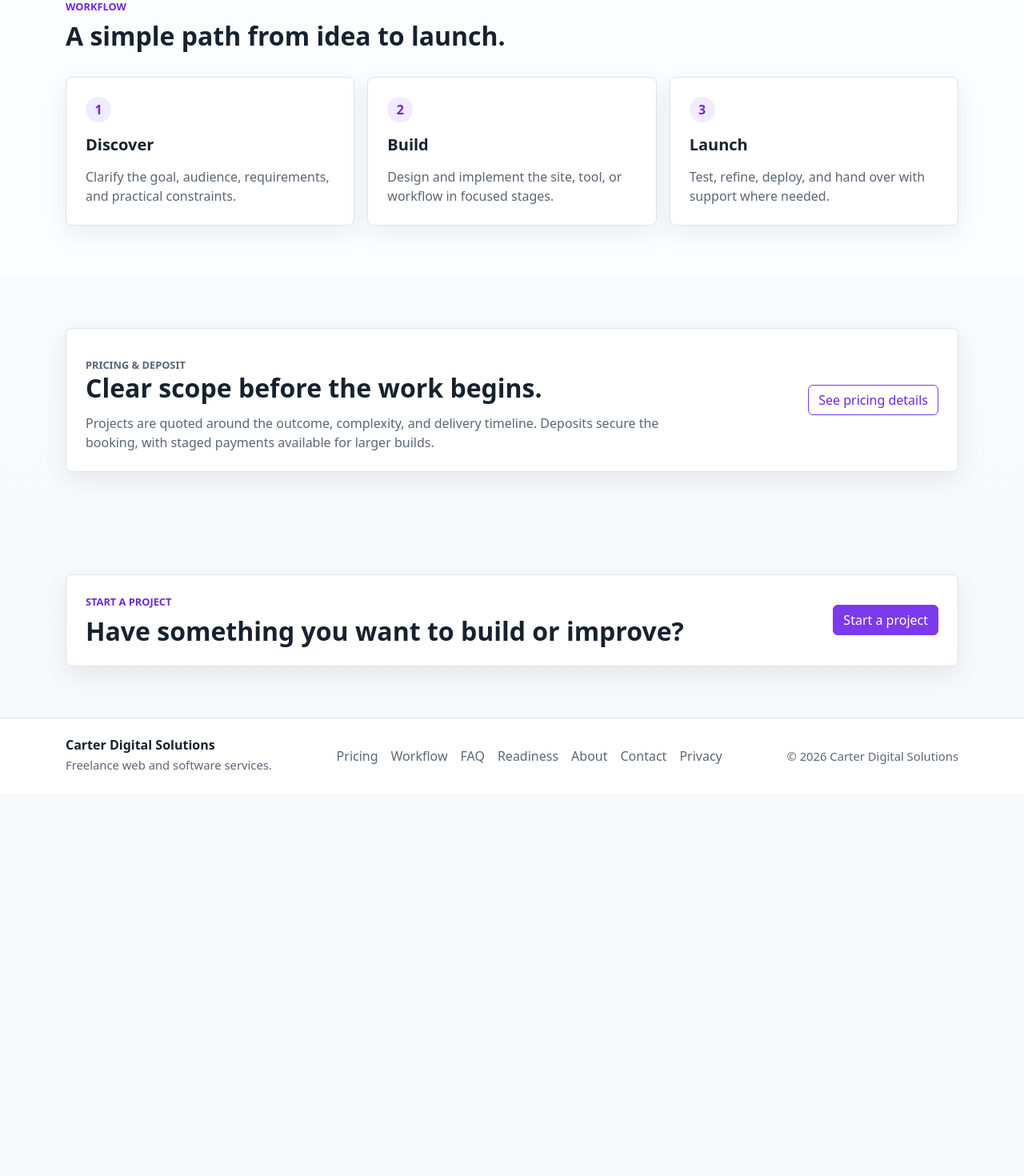
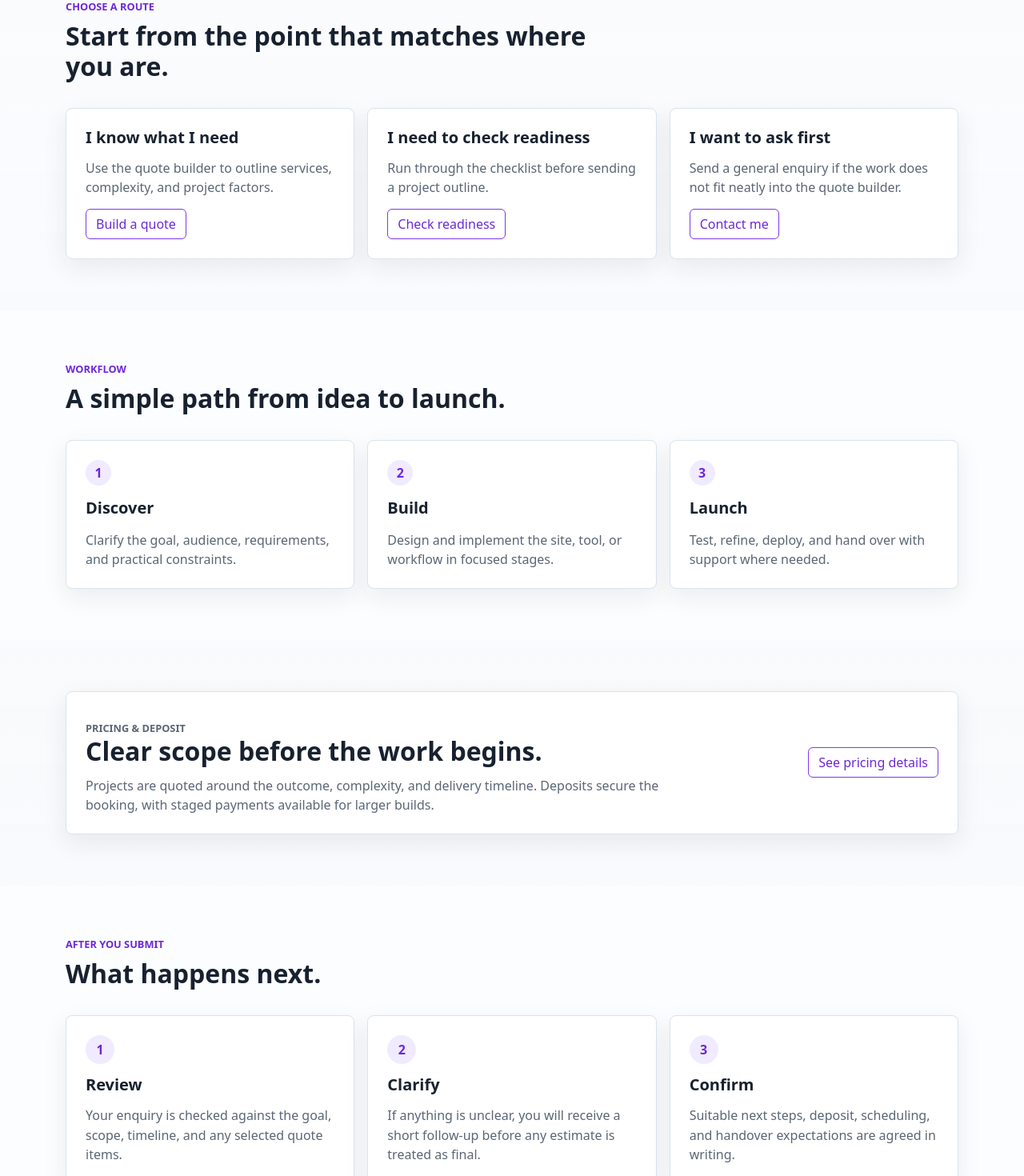
Before and after one commit to BahzingaDev/CarterDigitalSolutions, a React (Vite) app in the folder frontend/: page / in a window 1280 px wide. Shown: the part 1140-2610 px from the top of the page at 80% size. Before the commit the page ends 2132 px from the top, so only its background shows below. Built offline with nearby package versions, Linux system fonts and the light colour scheme.

Commit message:
Updated customer facing pages

```diff
--- /dev/null
+++ b/frontend/components/CustomerPathPanel.tsx
@@ -0,0 +1,45 @@
+const paths = [
+  {
+    title: 'I know what I need',
+    description: 'Use the quote builder to outline services, complexity, and project factors.',
+    href: '/quote',
+    action: 'Build a quote',
+  },
+  {
+    title: 'I need to check readiness',
+    description: 'Run through the checklist before sending a project outline.',
+    href: '/readiness',
+    action: 'Check readiness',
+  },
+  {
+    title: 'I want to ask first',
+    description: 'Send a general enquiry if the work does not fit neatly into the quote builder.',
+    href: '/contact',
+    action: 'Contact me',
+  },
+];
+
+export function CustomerPathPanel() {
+  return (
+    <section className="page-section">
+      <div className="container">
+        <div className="section-heading">
+          <p className="section-kicker">Choose a route</p>
+          <h2>Start from the point that matches where you are.</h2>
+        </div>
+
+        <div className="customer-path-grid">
+          {paths.map((path) => (
+            <article className="customer-path-card" key={path.title}>
+              <h3>{path.title}</h3>
+              <p>{path.description}</p>
+              <a className="btn btn-outline-accent" href={path.href}>
+                {path.action}
+              </a>
+            </article>
+          ))}
+        </div>
+      </div>
+    </section>
+  );
+}
--- /dev/null
+++ b/frontend/components/NextStepsPanel.tsx
@@ -0,0 +1,37 @@
+const nextSteps = [
+  {
+    title: 'Review',
+    description: 'Your enquiry is checked against the goal, scope, timeline, and any selected quote items.',
+  },
+  {
+    title: 'Clarify',
+    description: 'If anything is unclear, you will receive a short follow-up before any estimate is treated as final.',
+  },
+  {
+    title: 'Confirm',
+    description: 'Suitable next steps, deposit, scheduling, and handover expectations are agreed in writing.',
+  },
+];
+
+export function NextStepsPanel() {
+  return (
+    <section className="page-section section-muted">
+      <div className="container">
+        <div className="section-heading">
+          <p className="section-kicker">After You Submit</p>
+          <h2>What happens next.</h2>
+        </div>
+
+        <div className="next-steps-grid">
+          {nextSteps.map((step, index) => (
+            <article className="next-step-card" key={step.title}>
+              <span>{index + 1}</span>
+              <h3>{step.title}</h3>
+              <p>{step.description}</p>
+            </article>
+          ))}
+        </div>
+      </div>
+    </section>
+  );
+}
--- a/frontend/components/QuoteBuilder.tsx
+++ b/frontend/components/QuoteBuilder.tsx
@@ -475,7 +475,8 @@ export function QuoteBuilder() {
           {status === 'success' ? (
             <div className="col-12">
               <div className="alert alert-success mb-0" role="status">
-                Quote enquiry received. I will review the selected items and follow up.
+                Quote enquiry received. You should receive an email confirmation, and I
+                will review the selected items before confirming any final estimate.
               </div>
             </div>
           ) : null}
--- a/frontend/pages/ContactPage.tsx
+++ b/frontend/pages/ContactPage.tsx
@@ -148,7 +148,8 @@ export function ContactPage() {
                     <div className="col-12">
                       <div className="alert alert-success mb-0" role="status">
                         Thank you. Your enquiry has been received and will be reviewed
-                        shortly. I will follow up by email with the next steps.
+                        shortly. You should receive an email confirmation, and I will
+                        follow up with the next steps.
                       </div>
                     </div>
                   ) : null}
--- a/frontend/pages/FaqPage.tsx
+++ b/frontend/pages/FaqPage.tsx
@@ -1,3 +1,5 @@
+import { CustomerPathPanel } from '../components/CustomerPathPanel';
+
 const faqs = [
   {
     question: 'How does a project usually start?',
@@ -56,6 +58,7 @@ export function FaqPage() {
           </div>
         </div>
       </section>
+      <CustomerPathPanel />
     </>
   );
 }
--- a/frontend/pages/HomePage.tsx
+++ b/frontend/pages/HomePage.tsx
@@ -1,5 +1,7 @@
 import { ContactCTA } from '../components/ContactCTA';
+import { CustomerPathPanel } from '../components/CustomerPathPanel';
 import { HeroSection } from '../components/HeroSection';
+import { NextStepsPanel } from '../components/NextStepsPanel';
 import { PricingPreview } from '../components/PricingPreview';
 import { ProcessPreview } from '../components/ProcessPreview';
 import { ServiceOverview } from '../components/ServiceOverview';
@@ -9,8 +11,10 @@ export function HomePage() {
     <>
       <HeroSection />
       <ServiceOverview />
+      <CustomerPathPanel />
       <ProcessPreview />
       <PricingPreview />
+      <NextStepsPanel />
       <ContactCTA />
     </>
   );
--- a/frontend/pages/QuotePage.tsx
+++ b/frontend/pages/QuotePage.tsx
@@ -1,4 +1,5 @@
 import { QuoteBuilder } from '../components/QuoteBuilder';
+import { NextStepsPanel } from '../components/NextStepsPanel';
 
 export function QuotePage() {
   return (
@@ -33,6 +34,7 @@ export function QuotePage() {
           <QuoteBuilder />
         </div>
       </section>
+      <NextStepsPanel />
     </>
   );
 }
--- a/frontend/pages/ReadinessPage.tsx
+++ b/frontend/pages/ReadinessPage.tsx
@@ -1,4 +1,6 @@
 import { useMemo, useState } from 'react';
+
+import { CustomerPathPanel } from '../components/CustomerPathPanel';
 
 const readinessItems = [
   'I know the main outcome I want from the project.',
@@ -72,6 +74,7 @@ export function ReadinessPage() {
           </div>
         </div>
       </section>
+      <CustomerPathPanel />
     </>
   );
 }
--- a/frontend/styles/app.css
+++ b/frontend/styles/app.css
@@ -350,6 +350,56 @@ body {
   color: var(--color-muted);
 }
 
+.customer-path-grid,
+.next-steps-grid {
+  display: grid;
+  gap: 1rem;
+  grid-template-columns: repeat(3, minmax(0, 1fr));
+}
+
+.customer-path-card,
+.next-step-card {
+  display: grid;
+  align-content: start;
+  gap: 0.875rem;
+  min-height: 100%;
+  padding: 1.5rem;
+  border: 1px solid var(--color-border);
+  border-radius: 8px;
+  background: var(--color-surface);
+  box-shadow: 0 10px 30px var(--color-shadow);
+}
+
+.customer-path-card h3,
+.next-step-card h3 {
+  margin-bottom: 0;
+  font-size: 1.25rem;
+  font-weight: 800;
+}
+
+.customer-path-card p,
+.next-step-card p {
+  margin-bottom: 0;
+  color: var(--color-muted);
+  line-height: 1.55;
+}
+
+.customer-path-card .btn {
+  align-self: end;
+  justify-self: start;
+}
+
+.next-step-card span {
+  display: inline-grid;
+  place-items: center;
+  width: 2.25rem;
+  height: 2.25rem;
+  border-radius: 999px;
+  background: var(--color-accent-soft);
+  color: var(--color-accent-strong);
+  font-weight: 800;
+}
+
 .workflow-timeline {
   display: grid;
   gap: 1rem;
@@ -1399,6 +1449,11 @@ body {
     flex-direction: column;
   }
 
+  .customer-path-grid,
+  .next-steps-grid {
+    grid-template-columns: 1fr;
+  }
+
   .quote-builder-header,
   .quote-item-grid {
     grid-template-columns: 1fr;
```
